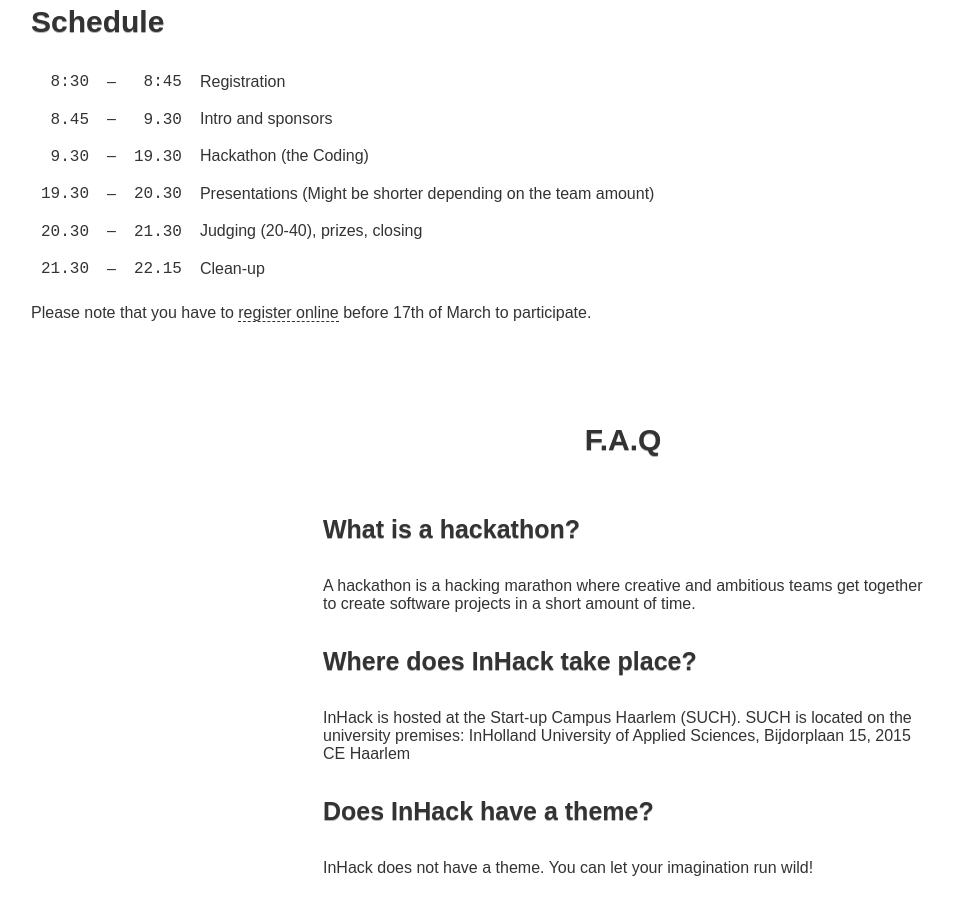
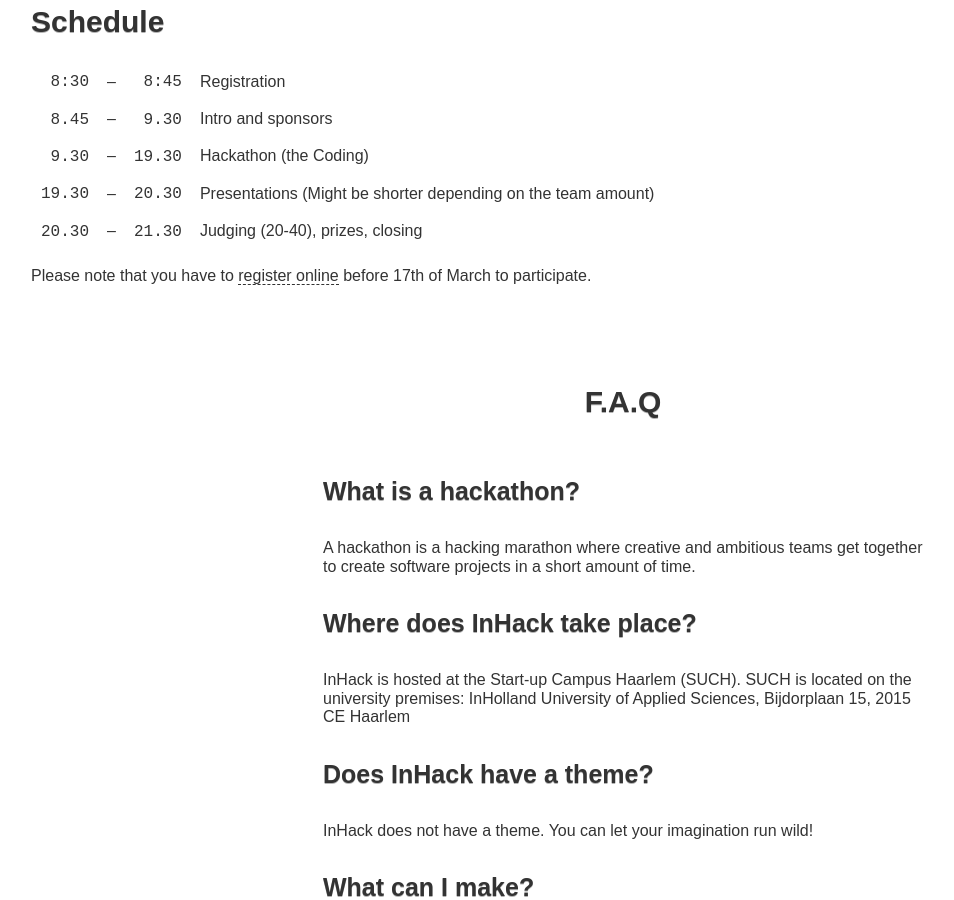
Before and after one commit to InHack2018/inhack2018.github.io, a Jekyll site: the page built from index.html, in a window 1280 px wide and 900 px high, scrolled down 1963 px. Shown: the whole window, without its empty margins (17-971 px from the left). Built offline with Jekyll 4.4.1, drawn with Linux system fonts in a browser that asks for light colours; nearby versions of some CDN libraries.

Commit message:
Update 0000-02-03-schedule.md

```diff
--- a/_posts/0000-02-03-schedule.md
+++ b/_posts/0000-02-03-schedule.md
@@ -14,7 +14,6 @@
 | `9.30`  | –   | `19.30` | Hackathon (the Coding) |
 | `19.30` | –   | `20.30` | Presentations (Might be shorter depending on the team amount) |
 | `20.30` | –   | `21.30` | Judging (20-40), prizes, closing |
-| `21.30` | –   | `22.15` | Clean-up |
 
 Please note that you have to [register online](https://goo.gl/forms/67DeV5SXL0Pl24403) before 17th of March to participate.
 
```
